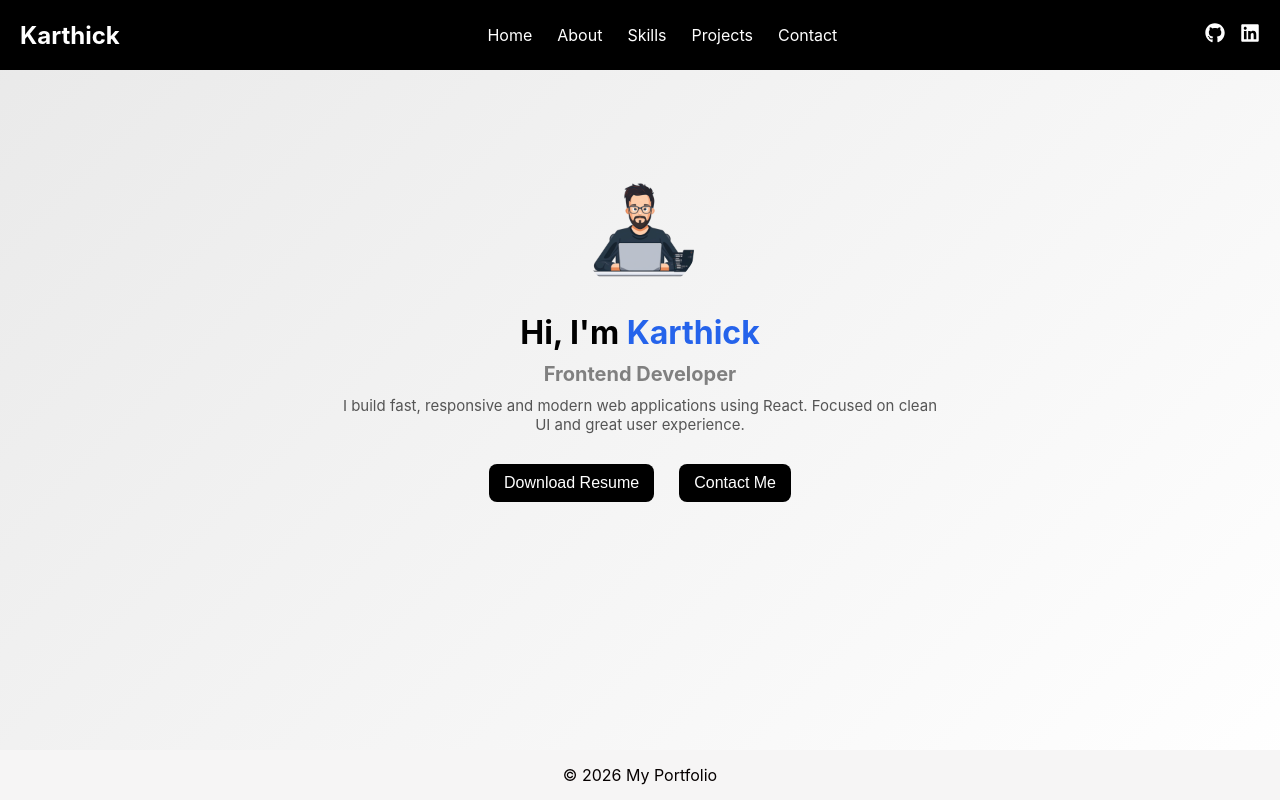
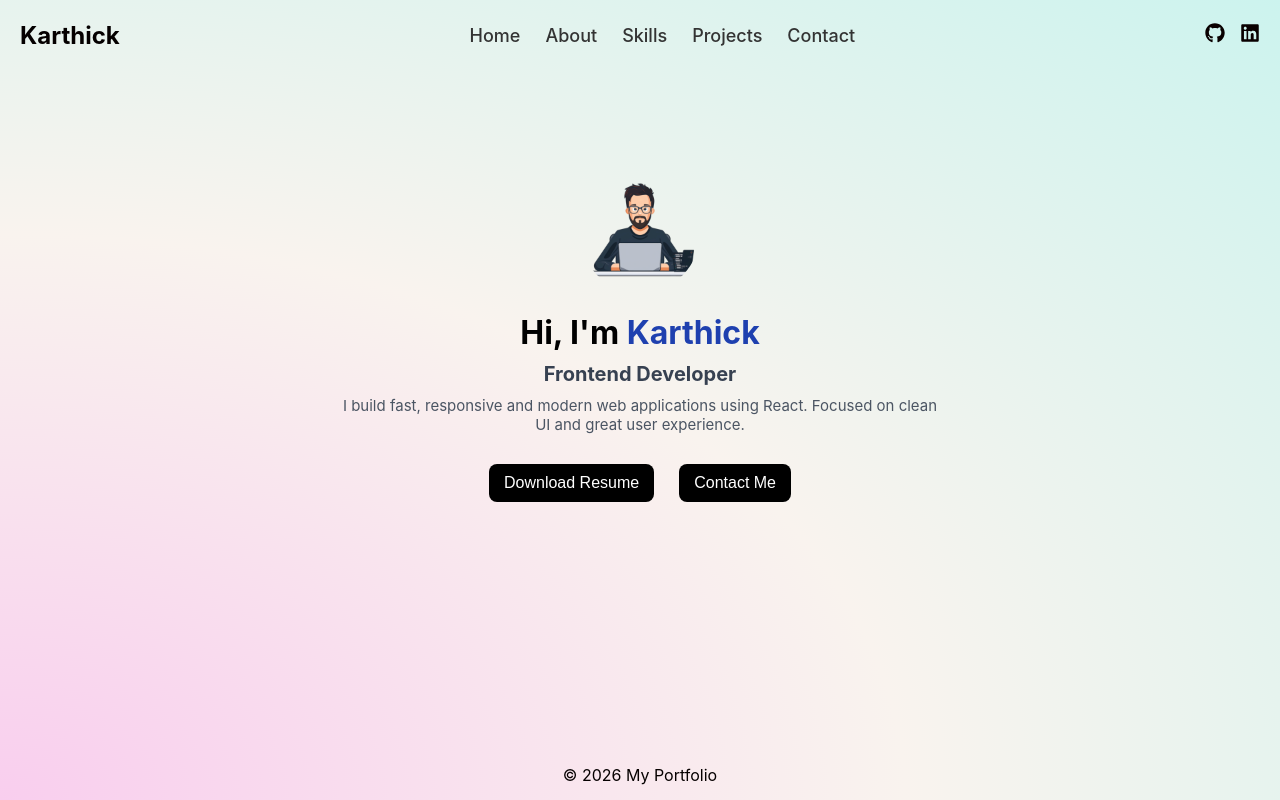
Before and after one commit to tkarthick085-dev/My-Portfolio-Website, a React (Vite) app: page / in a window 1280 px wide. Built offline with nearby package versions, Linux system fonts and the light colour scheme.

Commit message:
Some Updates

```diff
--- a/src/index.css
+++ b/src/index.css
@@ -8,9 +8,8 @@
 
 body{
   font-family:'Inter',sans-serif;
-  background: linear-gradient(135deg, #e9e9e9 0%, #ffffff 100%);
+ background: radial-gradient(ellipse at bottom left, #f9ceee, #f9f3ee, #ccf3ee);
 }
-
 a{
   text-decoration:none;
   color:inherit;
@@ -18,20 +17,21 @@ a{
 
 /* ================= NAVBAR ================= */
 
-nav{
+/* nav{
   position: fixed;
   top: 0;
   width: 100%;
   height: 70px;
-  background: black;
-
+  background: rgba(255, 255, 255, 0.2);
+  backdrop-filter: blur(12px);
+  border-bottom: 1px solid rgba(255, 255, 255, 0.3);
   display: flex;
   justify-content: space-between; /* KEY FIX */
-  align-items: center;
+  /* align-items: center;
 
   padding: 0 40px; /* give breathing space */
-  z-index: 1000;
-}
+  /* z-index: 1000; */
+ */ */
 
 nav ul{
   display:flex;
@@ -106,19 +106,19 @@ main{
 }
 
 .hero-title span {
-  color: #2563eb;
+  color: #1e40af;
 }
 
 .hero-role {
   font-size: 20px;
-  color: gray;
+  color: #374151;
   margin: 10px 0;
 }
 
 .hero-text {
   font-size: 15px;
   margin-bottom: 25px;
-  color: #555;
+  color: #4b5563;
 }
 
 /* Buttons */
@@ -142,7 +142,7 @@ main{
 }
 
 .primary-btn:hover {
-  background: #1e40af;
+  background: #2563eb;
 }
 
 .secondary-btn:hover {
@@ -176,7 +176,7 @@ button{
 }
 
 button:hover{
-  background:#1e40af;
+  background:#2563eb;
 }
 
 /* ================= SECTIONS ================= */
@@ -369,7 +369,7 @@ section h2{
 footer{
   text-align:center;
   padding:15px;
-  background:rgb(246, 245, 245);
+
   color:rgb(6, 0, 0);
 }
 
@@ -501,7 +501,6 @@ footer{
   top: 0;
   width: 100%;
   height: 70px;
-  background: black;
 
   display: flex;
   justify-content: space-between;
@@ -513,7 +512,7 @@ footer{
 
 /* Logo */
 .logo {
-  color: white;
+  color: rgb(5, 0, 0);
 }
 
 /* Links (desktop) */
@@ -523,8 +522,8 @@ footer{
 }
 
 .nav-links a {
-  color: white;
-  font-size: 16px;
+  color: #333;
+  font-weight: 500;
 }
 
 /* Icons */
@@ -534,7 +533,7 @@ footer{
 }
 
 .nav-icons svg {
-  color: white;
+  color: rgb(9, 0, 0);
   font-size: 20px;
 }
 
@@ -599,7 +598,7 @@ footer{
 }
 
 .project-card {
-  background-color: #fff;
+  background-color: #ffffff;
   border-radius: 12px;
   box-shadow: 0 4px 10px rgba(0,0,0,0.1);
   overflow: hidden;
```
